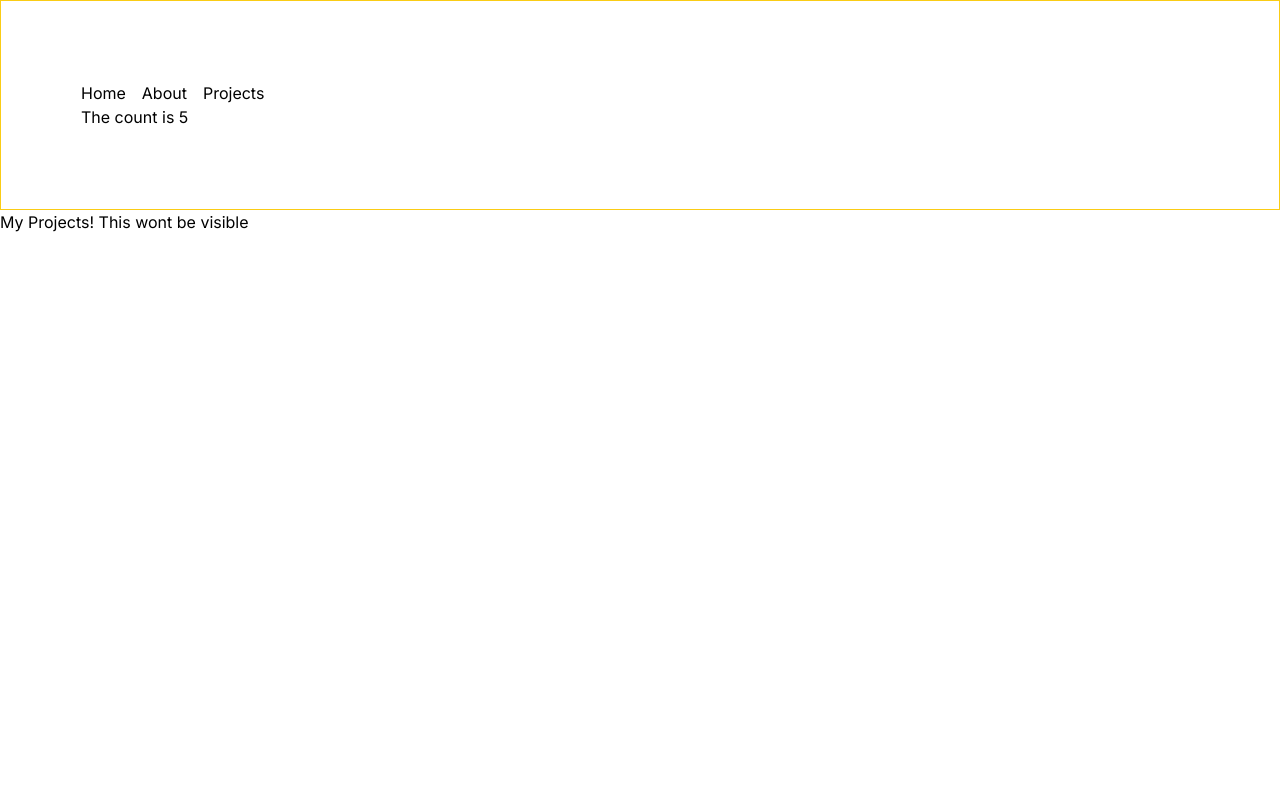
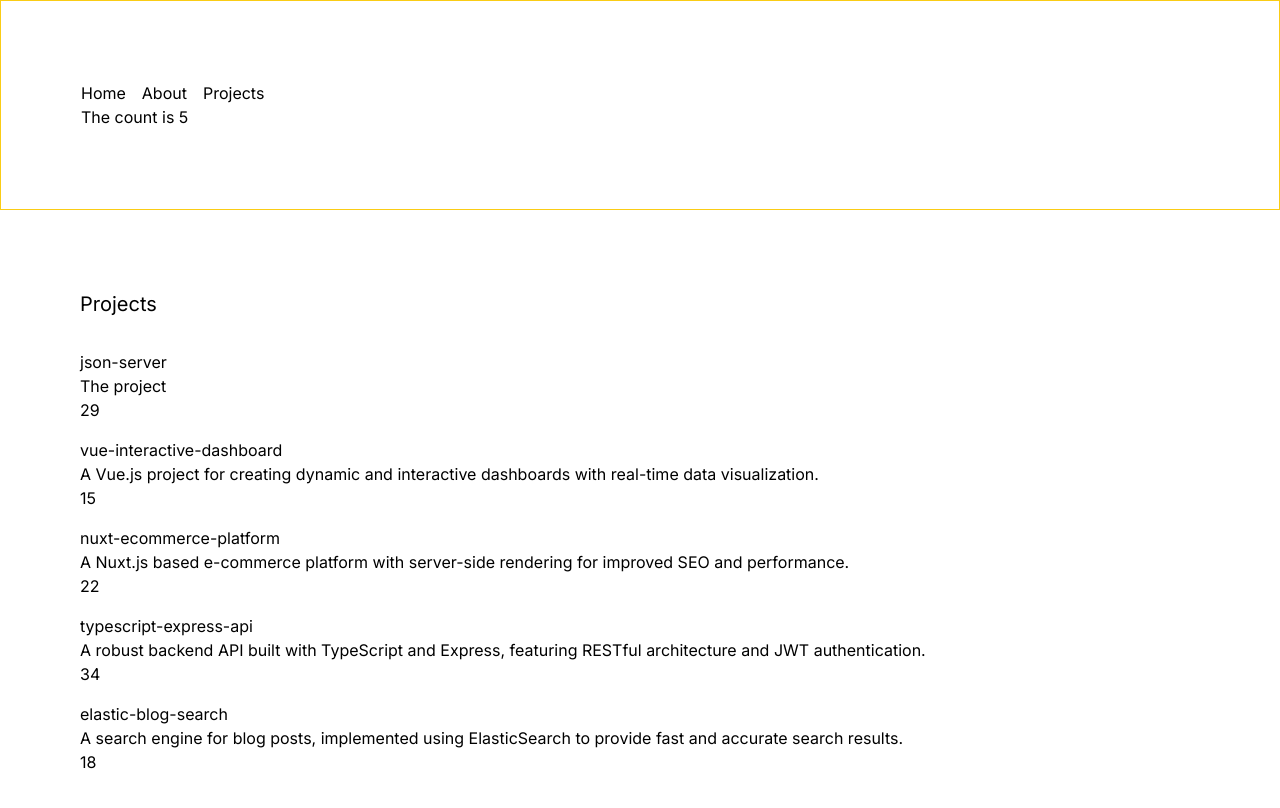
Before and after one commit to AndresFerrerPestana/next14-blog, a Next.js app: page /about/projects in a window 1280 px wide. Shown: the top 808 px of the page. Built offline with nearby package versions, Linux system fonts and the light colour scheme; data requests are answered from the project's data file.

Commit message:
fetching data using fetch

```diff
--- a/app/about/projects/page.js
+++ b/app/about/projects/page.js
@@ -1,5 +1,20 @@
-export default function ProjectsPage () {
+export default async function ProjectsPage () {
+    const response = await fetch('http://localhost:3001/repos');
+    const repos = await response.json();
+
     return(
-    <>My Projects! This wont be visible</>
+    <div className="p-20">
+        <h1 className="mb-8 text-xl">Projects</h1>
+
+        <ul>
+            { repos.map(repo => (
+             <li key={repo.id} className="mb-4">
+                <div>{repo.title}</div>
+                <div>{repo.description}</div>
+                <div>{repo.stargazers_count}</div>
+             </li>
+            )) }
+        </ul>
+    </div>
 );
 }
```
